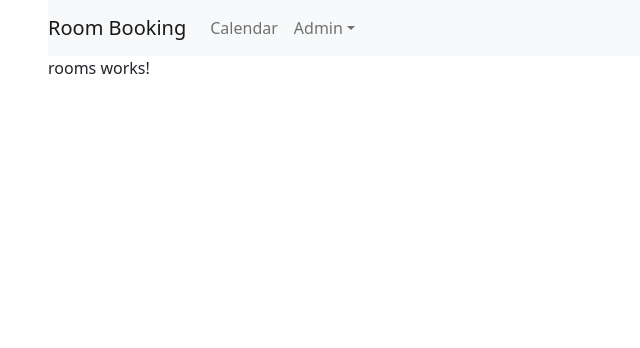
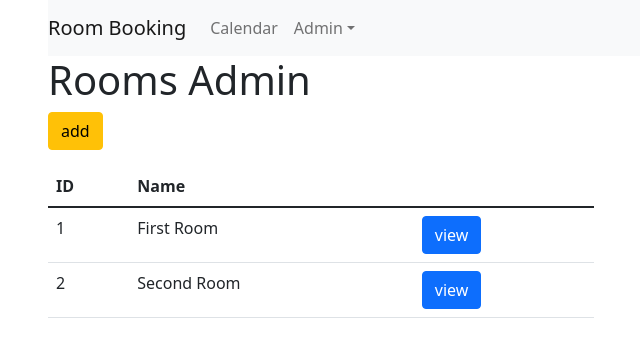
Before and after one commit to mfrdev2/Angular-Module-2, an Angular app: page /admin/rooms in a window 1280 px wide. Shown: the top 348 px of the page, without its empty margins (34-674 px from the left). Built offline with nearby package versions, Linux system fonts and the light colour scheme.

Commit message:
show up list data and details item of list

```diff
--- /dev/null
+++ b/src/app/admin/rooms/room-detail/room-detail.component.html
@@ -0,0 +1,22 @@
+<div class="roomDetails">
+  <h2>Room details</h2>
+  <a class="btn btn-small btn-warning">edit</a>
+  <a class="btn btn-small btn-warning">delete</a>
+  <table>
+    <tr>
+      <td>id</td><td>{{room.id}}</td>
+    </tr>
+    <tr>
+      <td>name</td><td>{{room.name}}</td>
+    </tr>
+    <tr>
+      <td>location</td><td>{{room.location}}</td>
+    </tr>
+  </table>
+  <h4>This room can accomodate:</h4>
+  <table>
+    <tr *ngFor = "let layoutCapacity of room.capacities"> <!-- repeat the tr for each capacity -->
+      <td>{{layoutCapacity.layout}}</td><td>{{layoutCapacity.capacity}}</td>
+    </tr>
+  </table>
+</div>
--- /dev/null
+++ b/src/app/admin/rooms/room-detail/room-detail.component.ts
@@ -0,0 +1,17 @@
+import {Component, Input, OnInit} from '@angular/core';
+import {Room} from "../../../models/Room";
+
+@Component({
+  selector: 'app-room-detail',
+  templateUrl: './room-detail.component.html',
+  styleUrls: ['./room-detail.component.css']
+})
+export class RoomDetailComponent implements OnInit {
+  @Input()
+  room!:Room;
+  constructor() { }
+
+  ngOnInit(): void {
+  }
+
+}
--- a/src/app/admin/rooms/rooms.component.html
+++ b/src/app/admin/rooms/rooms.component.html
@@ -1 +1,28 @@
-<p>rooms works!</p>
+<h1>Rooms Admin</h1>
+
+<a class="btn btn-warning mb-3">add</a>
+<div class="row">
+  <div class="col-6">
+    <table class="table">
+      <thead>
+      <tr>
+        <th>ID</th>
+        <th>Name</th>
+        <th></th>
+      </tr>
+      </thead>
+      <tbody>
+      <tr *ngFor = "let room of rooms"> <!-- repeat the tr for each room -->
+        <td>{{room.id}}</td>
+        <td>{{room.name}}</td>
+        <td>
+          <button (click)="setRoom(room.id)" type="button" class="btn btn-primary">view</button>
+        </td>
+      </tr>
+      </tbody>
+    </table>
+  </div>
+  <div class="col-6" *ngIf="selectedRoom">
+    <app-room-detail [room]="selectedRoom"></app-room-detail>
+  </div>
+</div>
--- a/src/app/admin/rooms/rooms.component.ts
+++ b/src/app/admin/rooms/rooms.component.ts
@@ -1,4 +1,6 @@
-import { Component, OnInit } from '@angular/core';
+import {Component, OnInit} from '@angular/core';
+import {DataService} from "../../data.service";
+import {Room} from "../../models/Room";
 
 @Component({
   selector: 'app-rooms',
@@ -6,10 +8,19 @@ import { Component, OnInit } from '@angular/core';
   styleUrls: ['./rooms.component.css']
 })
 export class RoomsComponent implements OnInit {
+  rooms?: Array<Room>;
+  selectedRoom?: Room;
 
-  constructor() { }
+  constructor(private dataService: DataService) {
+  }
 
   ngOnInit(): void {
+    this.rooms = this.dataService.rooms;
+  }
+
+  setRoom(id: number): void {
+    this.selectedRoom = this.rooms?.find(room => room.id === id)
+    console.log(this.selectedRoom)
   }
 
 }
--- a/src/app/app.module.ts
+++ b/src/app/app.module.ts
@@ -9,6 +9,7 @@ import {RoomsComponent} from './admin/rooms/rooms.component';
 import {UsersComponent} from './admin/users/users.component';
 import {RouterModule, Routes} from "@angular/router";
 import {PageNotFoundComponent} from './page-not-found/page-not-found.component';
+import { RoomDetailComponent } from './admin/rooms/room-detail/room-detail.component';
 
 const roots: Routes = [
   {path: 'admin/users', component: UsersComponent},
@@ -25,7 +26,8 @@ const roots: Routes = [
     CalenderComponent,
     RoomsComponent,
     UsersComponent,
-    PageNotFoundComponent
+    PageNotFoundComponent,
+    RoomDetailComponent
   ],
   imports: [
     BrowserModule,
--- /dev/null
+++ b/src/app/data.service.ts
@@ -0,0 +1,50 @@
+import {Injectable} from '@angular/core';
+import {Layout, LayoutCapacity, Room} from "./models/Room";
+
+@Injectable({
+  providedIn: 'root'
+})
+export class DataService {
+  rooms: Array<Room>;
+
+  constructor() {
+    this.rooms = new Array<Room>();
+    //---------------------------
+    const room1 = new Room();
+    room1.id = 1;
+    room1.name = 'First Room';
+    room1.location = 'First Floor'
+
+    const capacity1 = new LayoutCapacity();
+    capacity1.layout = Layout.THEATER
+    capacity1.capacity = 50;
+
+    const capacity2 = new LayoutCapacity();
+    capacity2.layout = Layout.USHAPE
+    capacity2.capacity = 20;
+
+    room1.capacities.push(capacity1);
+    room1.capacities.push(capacity2);
+    //---------------------------------------
+
+    //---------------------------
+    const room2 = new Room();
+    room2.id = 2;
+    room2.name = 'Second Room';
+    room2.location = 'Second Floor'
+
+    const capacity3 = new LayoutCapacity();
+    capacity3.layout = Layout.USHAPE
+    capacity3.capacity = 60;
+
+    const capacity4 = new LayoutCapacity();
+    capacity4.layout = Layout.BOARD
+    capacity4.capacity = 70;
+
+    room2.capacities.push(capacity3);
+    room2.capacities.push(capacity4);
+    //---------------------------------------
+    this.rooms.push(room1);
+    this.rooms.push(room2);
+  }
+}
--- /dev/null
+++ b/src/app/models/Room.ts
@@ -0,0 +1,17 @@
+export class Room {
+  id!:number;
+  name!:string;
+  location!:string;
+  capacities = new Array<LayoutCapacity>();
+}
+
+export class LayoutCapacity{
+   layout!:Layout;
+   capacity!:number;
+}
+
+export enum Layout {
+  THEATER= "Theater",
+  USHAPE= "U-Shape",
+  BOARD= "Board Meeting",
+}
```
Also changed, not shown: src/app/admin/rooms/room-detail/room-detail.component.css (added), 2 other files (tests, documents, lock files or other folders).
